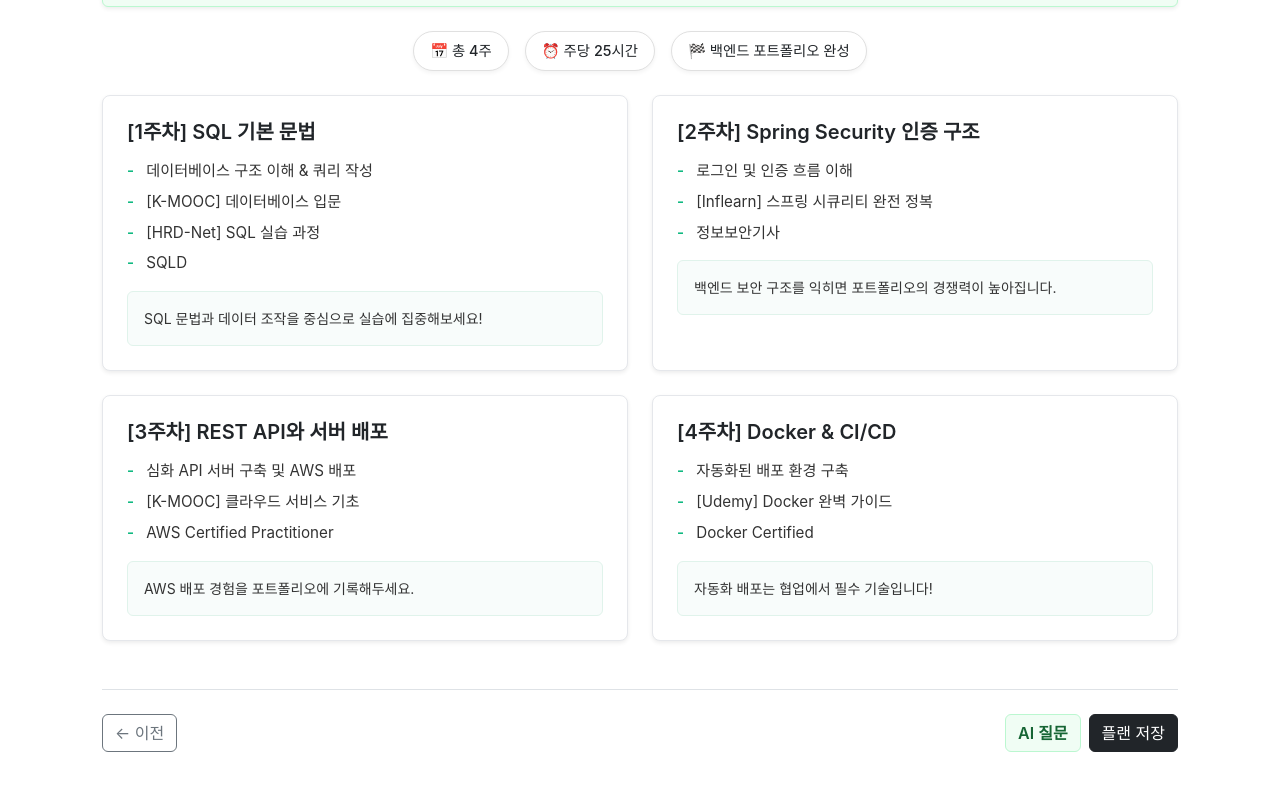
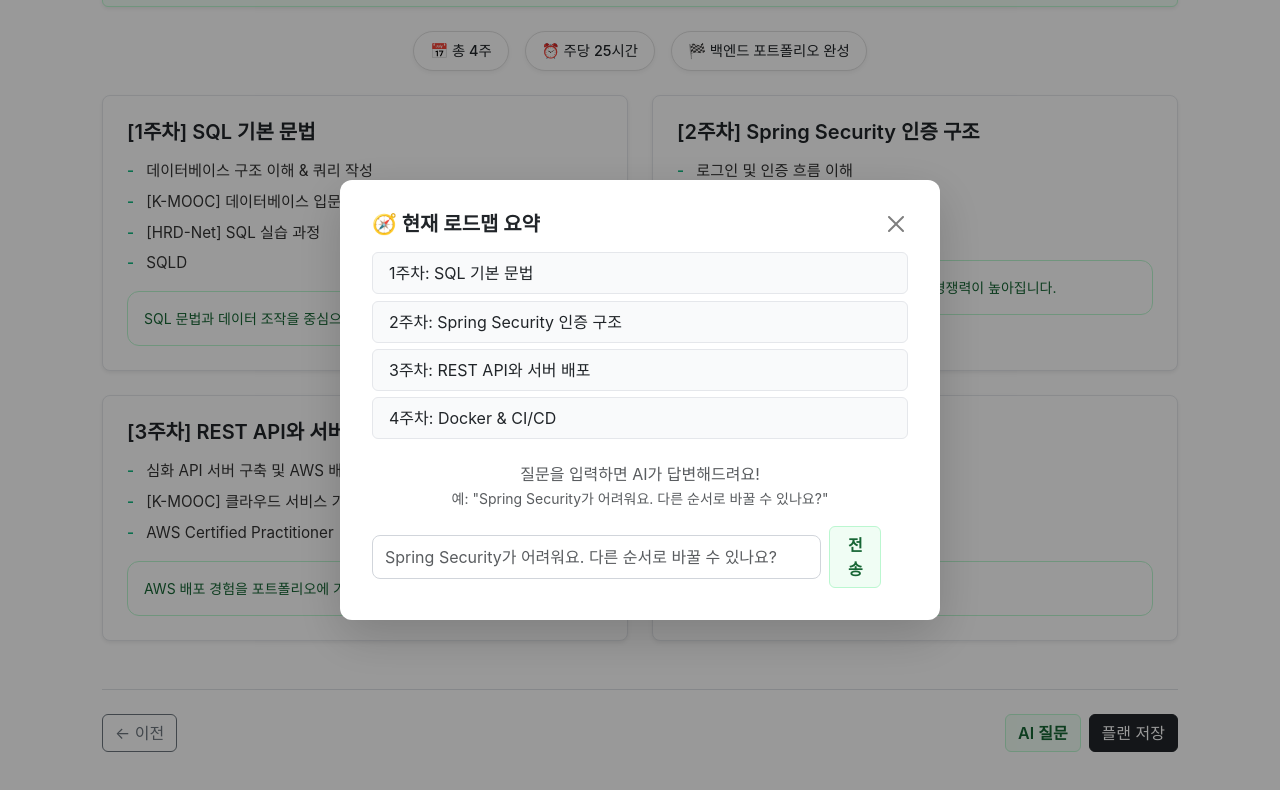
Before and after one commit to llbk-team/llbky-front, a Vue app: page /learning/roadmap in a window 1280 px wide. Both pictures are taken after a click on the button "AI 질문". Shown: the part 246-1036 px from the top of the page. Built offline with nearby package versions, Linux system fonts and the light colour scheme.

Commit message:
feat: 학습 UI 수정 및 모달 추가

```diff
--- a/src/views/Learning/Roadmap.vue
+++ b/src/views/Learning/Roadmap.vue
@@ -26,25 +26,78 @@
           </div>
         </div>
       </div>
+    </div>
 
+    <!-- ✅ AI 질문 모달 -->
+    <div v-if="showAiModal" class="ai-modal-overlay" @click.self="closeAiModal">
+      <div class="ai-modal-content shadow-lg">
+        <div class="d-flex justify-content-between align-items-center mb-3">
+          <h5 class="fw-bold mb-0">🧭 현재 로드맵 요약</h5>
+          <button class="btn-close" @click="closeAiModal"></button>
+        </div>
+
+        <ul class="list-group mb-3">
+          <li v-for="week in roadmapData" :key="week.week" class="list-group-item">{{ week.week }}주차: {{ week.title.replace(/\[.*?\]\s*/, '') }}</li>
+        </ul>
+
+        <p class="text-center text-muted mb-3">
+          질문을 입력하면 AI가 답변해드려요!<br />
+          <small>예: "Spring Security가 어려워요. 다른 순서로 바꿀 수 있나요?"</small>
+        </p>
+
+        <div class="ai-input">
+          <input v-model="aiInput" type="text" class="form-control" placeholder="Spring Security가 어려워요. 다른 순서로 바꿀 수 있나요?" />
+          <button class="btn btn-mint ms-2">전송</button>
+        </div>
+      </div>
     </div>
+
 
     <footer class="d-flex justify-content-between align-items-center mt-4 pt-4 border-top">
 
-      <router-link :to="`/Learning/Skill`" class="btn btn-outline-secondary">
+      <router-link :to="`/learning/skill`" class="btn btn-outline-secondary">
         ← 이전
       </router-link>
 
       <div>
-        <button type="button" class="btn btn-mint me-2" @click="askAI">
+        <button type="button" class="btn btn-mint me-2" @click="openAiModal">
           AI 질문
         </button>
-        <button type="button" class="btn btn-dark" @click="savePlan">
+        <button type="button" class="btn btn-dark" @click="openSaveModal">
           플랜 저장
         </button>
-
       </div>
     </footer>
+
+    <!-- ✅ 저장 완료 모달 -->
+    <div v-if="showSaveModal" class="save-modal-overlay" @click.self="closeSaveModal">
+      <div class="save-modal-content shadow-lg text-center">
+        <div class="check-icon mb-3">✅</div>
+        <h4 class="fw-bold mb-3">플랜이 저장되었습니다!</h4>
+
+        <div class="alert alert-mint-light mb-4">
+          🎯 <strong>'백엔드 개발자 – 취업 준비 + 자기계발'</strong><br />
+          4주 학습 로드맵이 내 학습함에 추가되었습니다.
+        </div>
+
+        <p class="fw-semibold mb-3">👉 다음 단계로 이동할까요?</p>
+
+        <div class="d-flex justify-content-center gap-3 mb-4">
+
+          <router-link :to="`/learning/start`" class="btn btn-green" @click="startLearning">
+            ▶ 학습 시작하기
+          </router-link>
+          <router-link :to="`/learning/coach`" class="btn btn-outline-mint" @click="goToMyLearning">
+            📁 내 학습함
+          </router-link>
+        </div>
+
+        <div class="ai-tip">
+          💬 <strong>AI 팁:</strong> 이제 주차별 학습을 진행하면,<br />
+          진행률과 피드백을 자동으로 기록해드릴게요!
+        </div>
+      </div>
+    </div>
 
   </div>
 </template>
@@ -53,6 +106,11 @@
 import { ref } from 'vue';
 // import { useRouter } from 'vue-router';
 // const router = useRouter();
+
+const selectedWeek = ref(null);
+const showAiModal = ref(false);
+const aiInput = ref("");
+const showSaveModal = ref(false);
 
 // 로드맵 데이터를 동적으로 관리합니다.
 const roadmapData = ref([
@@ -99,20 +157,40 @@ const roadmapData = ref([
   }
 ]);
 
-// 하단 버튼 클릭 이벤트
-function goToPrevious() {
-  console.log('이전 페이지로 이동');
-  // router.push('/coaching'); // 이전 페이지 라우터 경로
+function openModal(week) {
+  selectedWeek.value = week;
+}
+function closeModal() {
+  selectedWeek.value = null;
 }
 
-function askAI() {
-  console.log('AI 질문 모달 띄우기');
-  // AI 챗봇 모달 등을 띄우는 로직
+function openAiModal() {
+  showAiModal.value = true;
+}
+function closeAiModal() {
+  showAiModal.value = false;
 }
 
 function savePlan() {
   console.log('플랜 저장 API 호출');
   // API로 로드맵 데이터 전송
+}
+
+function openSaveModal() {
+  showSaveModal.value = true;
+}
+function closeSaveModal() {
+  showSaveModal.value = false;
+}
+
+function startLearning() {
+  console.log("학습 시작 페이지로 이동");
+  showSaveModal.value = false;
+}
+
+function goToMyLearning() {
+  console.log("내 학습함 페이지로 이동");
+  showSaveModal.value = false;
 }
 </script>
 
@@ -222,5 +300,148 @@ function savePlan() {
   border-color: #bbf7d0;
 }
 
+/* 모달 */
+.modal-overlay {
+  position: fixed;
+  inset: 0;
+  background-color: rgba(0, 0, 0, 0.4);
+  display: flex;
+  align-items: center;
+  justify-content: center;
+  z-index: 1050;
+}
+
+.modal-content {
+  background: white;
+  border-radius: 0.75rem;
+  padding: 2rem;
+  width: 90%;
+  max-width: 600px;
+  text-align: left;
+}
+
+/* ✅ AI 질문 모달 */
+.ai-modal-overlay {
+  position: fixed;
+  inset: 0;
+  background-color: rgba(0, 0, 0, 0.4);
+  display: flex;
+  align-items: center;
+  justify-content: center;
+  z-index: 2000;
+}
+
+.ai-modal-content {
+  background-color: #ffffff;
+  border-radius: 0.75rem;
+  padding: 2rem;
+  width: 90%;
+  max-width: 600px;
+  animation: fadeIn 0.3s ease-in-out;
+}
+
+.list-group-item {
+  background: #f9fafb;
+  border: 1px solid #e5e7eb;
+  border-radius: 6px;
+  margin-bottom: 0.4rem;
+}
+
+.ai-input {
+  display: flex;
+  align-items: center;
+  width: 95%;
+}
+
+.ai-input input {
+  height: 44px;
+  /* 입력창 높이 고정 */
+  border: 1px solid #d1d5db;
+  border-radius: 8px;
+  padding: 0 12px;
+}
+
+/* ✅ 민트 베이스 저장 완료 모달 */
+.save-modal-overlay {
+  position: fixed;
+  inset: 0;
+  background: rgba(0, 0, 0, 0.4);
+  display: flex;
+  align-items: center;
+  justify-content: center;
+  z-index: 3000;
+}
+
+.save-modal-content {
+  background: #f0fdf4;
+  /* 민트 톤 베이스 */
+  border-radius: 1rem;
+  padding: 2rem;
+  width: 90%;
+  max-width: 500px;
+  animation: fadeIn 0.3s ease-in-out;
+  color: #111;
+}
+
+.check-icon {
+  font-size: 3rem;
+}
+
+.alert-mint-light {
+  background-color: #ffffff;
+  color: #166534;
+  border: 1px solid #bbf7d0;
+  border-radius: 0.75rem;
+  padding: 1rem;
+}
+
+.btn-green {
+  background-color: #10b981;
+  color: #fff;
+  font-weight: 600;
+  border-radius: 10px;
+  padding: 0.6rem 1.2rem;
+  border: none;
+}
+
+.btn-green:hover {
+  background-color: #059669;
+}
+
+.btn-outline-mint {
+  background-color: #ffffff;
+  color: #166534;
+  border: 2px solid #a7f3d0;
+  font-weight: 600;
+  border-radius: 10px;
+  padding: 0.6rem 1.2rem;
+}
+
+.btn-outline-mint:hover {
+  background-color: #dcfce7;
+}
+
+.ai-tip {
+  background-color: #ecfdf5;
+  color: #065f46;
+  border-radius: 10px;
+  padding: 0.8rem;
+  font-size: 0.9rem;
+  border: 1px solid #bbf7d0;
+  line-height: 1.5;
+}
+
+@keyframes fadeIn {
+  from {
+    opacity: 0;
+    transform: translateY(-10px);
+  }
+
+  to {
+    opacity: 1;
+    transform: translateY(0);
+  }
+}
+
 /* (부트스트랩 .btn-dark, .btn-outline-secondary는 기본 스타일 사용) */
 </style>
```
Also changed, not shown: src/router/learningRouting.js (+10 -10 lines).
